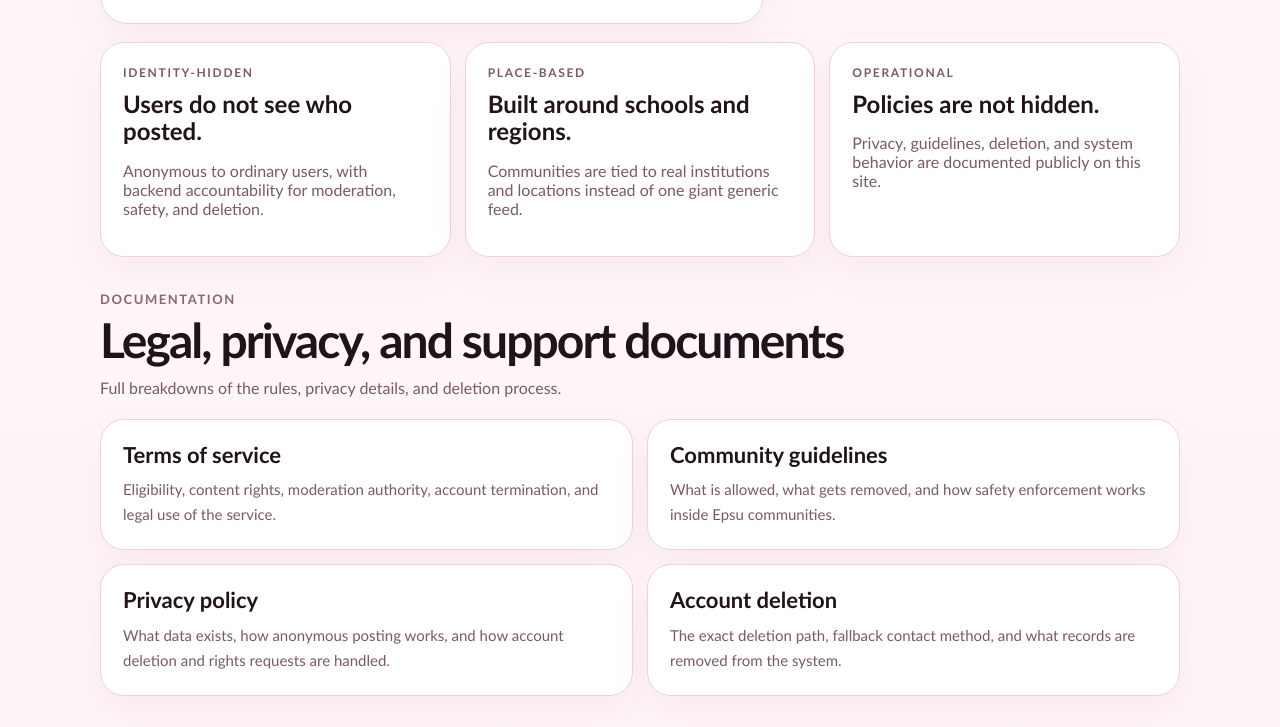
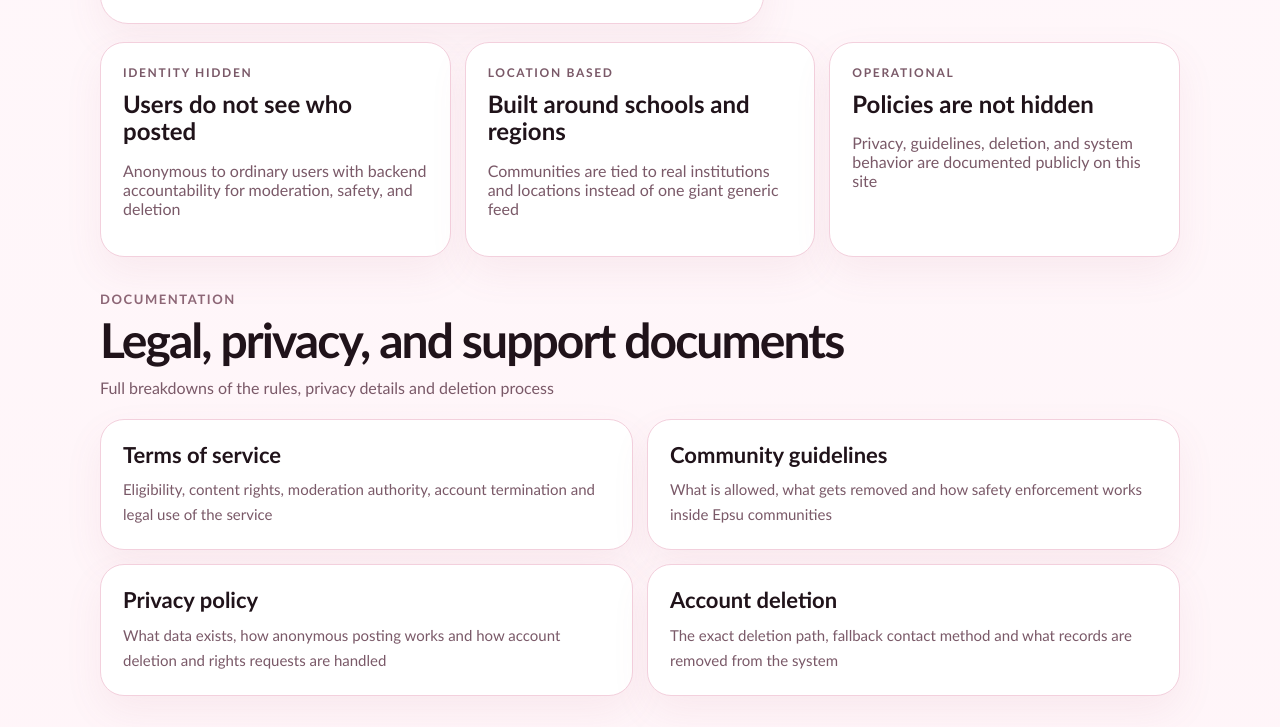
Before and after one commit to epsusite/epsu, a website: page site/index.html in a window 1280 px wide. Shown: the part 646-1373 px from the top of the page. Drawn offline with Linux system fonts and the light colour scheme.

Commit message:
Clean homepage wording

```diff
--- a/site/index.html
+++ b/site/index.html
@@ -26,7 +26,7 @@
           <p class="eyebrow">Anonymous local communities</p>
           <h1>Your school and city, minus the names.</h1>
           <p class="lede">
-            Epsu is built for local talk inside real communities. Posts stay identity-hidden to ordinary users, while
+            Epsu is built for local talk inside real communities. Posts stay identity hidden to ordinary users while
             moderation, privacy, and deletion rules stay public.
           </p>
           <div class="store-badges" aria-label="Download Epsu">
@@ -73,19 +73,19 @@
 
       <section class="feature-strip" aria-label="Core product pillars">
         <article class="feature-card">
-          <p class="feature-kicker">Identity-hidden</p>
-          <h2>Users do not see who posted.</h2>
-          <p>Anonymous to ordinary users, with backend accountability for moderation, safety, and deletion.</p>
+          <p class="feature-kicker">Identity hidden</p>
+          <h2>Users do not see who posted</h2>
+          <p>Anonymous to ordinary users with backend accountability for moderation, safety, and deletion</p>
         </article>
         <article class="feature-card">
-          <p class="feature-kicker">Place-based</p>
-          <h2>Built around schools and regions.</h2>
-          <p>Communities are tied to real institutions and locations instead of one giant generic feed.</p>
+          <p class="feature-kicker">Location based</p>
+          <h2>Built around schools and regions</h2>
+          <p>Communities are tied to real institutions and locations instead of one giant generic feed</p>
         </article>
         <article class="feature-card">
           <p class="feature-kicker">Operational</p>
-          <h2>Policies are not hidden.</h2>
-          <p>Privacy, guidelines, deletion, and system behavior are documented publicly on this site.</p>
+          <h2>Policies are not hidden</h2>
+          <p>Privacy, guidelines, deletion, and system behavior are documented publicly on this site</p>
         </article>
       </section>
 
@@ -94,26 +94,26 @@
           <p class="eyebrow">Documentation</p>
           <h2>Legal, privacy, and support documents</h2>
           <p class="section-copy">
-            Full breakdowns of the rules, privacy details, and deletion process.
+            Full breakdowns of the rules, privacy details and deletion process
           </p>
         </div>
 
         <div class="card-grid">
           <a class="card" href="/terms">
             <h3>Terms of service</h3>
-            <p>Eligibility, content rights, moderation authority, account termination, and legal use of the service.</p>
+            <p>Eligibility, content rights, moderation authority, account termination and legal use of the service</p>
           </a>
           <a class="card" href="/guidelines">
             <h3>Community guidelines</h3>
-            <p>What is allowed, what gets removed, and how safety enforcement works inside Epsu communities.</p>
+            <p>What is allowed, what gets removed and how safety enforcement works inside Epsu communities</p>
           </a>
           <a class="card" href="/privacy">
             <h3>Privacy policy</h3>
-            <p>What data exists, how anonymous posting works, and how account deletion and rights requests are handled.</p>
+            <p>What data exists, how anonymous posting works and how account deletion and rights requests are handled</p>
           </a>
           <a class="card" href="/delete-account">
             <h3>Account deletion</h3>
-            <p>The exact deletion path, fallback contact method, and what records are removed from the system.</p>
+            <p>The exact deletion path, fallback contact method and what records are removed from the system</p>
           </a>
         </div>
       </section>
@@ -123,7 +123,7 @@
           <p class="eyebrow">Inside The App</p>
           <h2>What Epsu actually looks like</h2>
           <p class="section-copy">
-            iPhone screens from the app.
+            iPhone screens from the app
           </p>
         </div>
 
```
